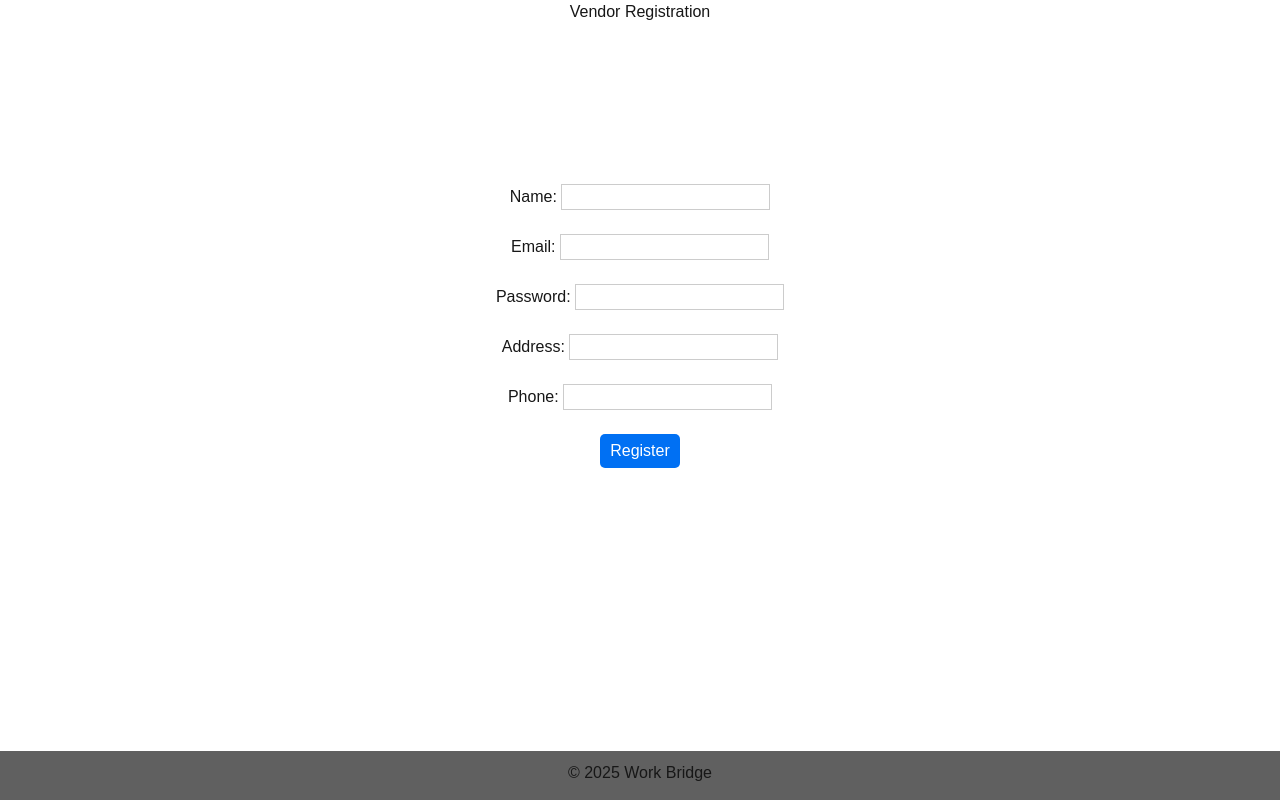
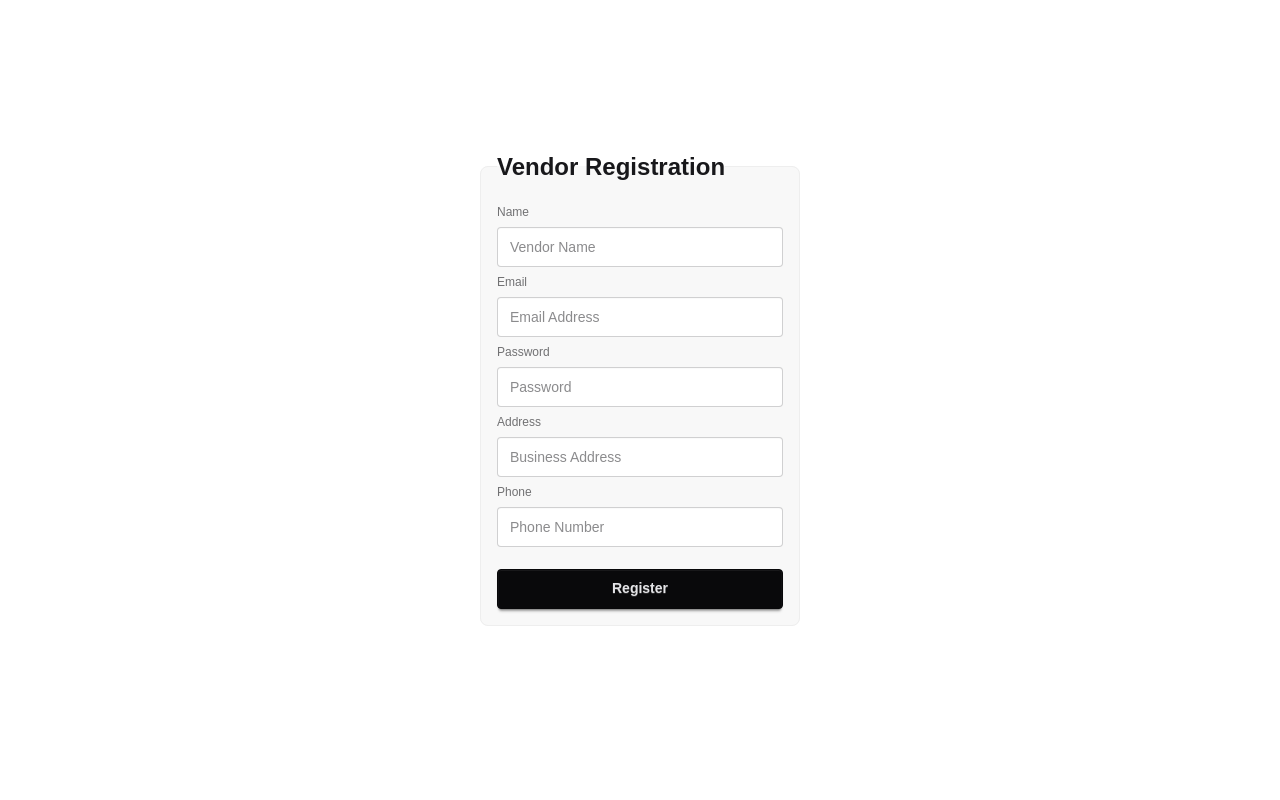
Before and after one commit to pritom-Das/WorkBridgeFrontEnd, a Next.js app: page /vendor/register in a window 1280 px wide. Built offline with nearby package versions, Linux system fonts and the light colour scheme.

Commit message:
create service

```diff
--- a/app/globals.css
+++ b/app/globals.css
@@ -24,6 +24,7 @@ body {
   background: var(--background);
   color: var(--foreground);
   font-family: Arial, Helvetica, sans-serif;
+  min-height: 100vh;
 }
 
 .login-btn {
--- a/app/vendor/login/page.tsx
+++ b/app/vendor/login/page.tsx
@@ -20,6 +20,7 @@ export default function VendorPage() {
     const formData = new FormData(e.currentTarget);
     const data = Object.fromEntries(formData);
 
+    // 1. Client-side Validation
     const result = loginSchema.safeParse(data);
     if (!result.success) {
       const err: any = {};
@@ -32,10 +33,19 @@ export default function VendorPage() {
     setAuthError("");
 
     try {
-      // POST to /vendors/login
+      // 2. Axios Request (Login)
       const response = await axiosInstance.post('/vendors/login', result.data);
-        alert("Login Successful!");
-        router.push("/vendor/dashBoard");
+
+      // 3. Save Vendor ID to LocalStorage
+      // Note: This relies on your Backend Controller returning { id: 1, ... }
+      if (response.data.id) {
+        localStorage.setItem("vendorId", response.data.id.toString());
+      } else {
+        console.warn("Backend did not return an ID. Dashboard requests may fail.");
+      }
+
+      alert("Login Successful!");
+      router.push("/vendor/dashBoard");
 
     } catch (err: any) {
       setAuthError(err.response?.data?.message || "Invalid Email or Password");
@@ -43,26 +53,47 @@ export default function VendorPage() {
   };
 
   return (
-    <div>
-      <Title text="Vendor Login" />
-      <form onSubmit={handleSubmit} style={{ textAlign: 'center', marginTop: '160px' }}>
-        {authError && <p style={{ color: 'red', marginBottom: '10px' }}>{authError}</p>}
+    <div className="flex flex-col items-center justify-center min-h-screen bg-base-200" data-theme="light">
+      <form onSubmit={handleSubmit} className="mt-6">
+        <fieldset className="fieldset bg-base-100 border-base-300 rounded-box w-80 border p-4">
+          <legend className="fieldset-legend text-2xl">Login</legend>
 
-        <div>
-          <label>Email: </label>
-          <input type="email" name="email" style={{ border: '1px solid #ccc' }} />
-          {error.email && <span style={{ color: 'red' }}> {error.email}</span>}
-        </div>
-        <br />
+          {/* Global Auth Error */}
+          {authError && (
+            <div className="text-error text-sm text-center mb-3">
+              {authError}
+            </div>
+          )}
 
-        <div>
-          <label>Password: </label>
-          <input type="password" name="password" style={{ border: '1px solid #ccc' }} />
-          {error.password && <span style={{ color: 'red' }}> {error.password}</span>}
-        </div>
-        <br />
+          {/* Email Field */}
+          <div>
+            <label className="label">Email</label>
+            <input
+              type="email"
+              name="email"
+              className="input w-full"
+              placeholder="Enter your email"
+            />
+          </div>
+          {error.email && <span className="text-error text-xs mt-1">{error.email}</span>}
 
-        <button type="submit" className="login-btn">Login</button>
+          {/* Password Field */}
+          <div>
+            <label className="label">Password</label>
+            <input
+              type="password"
+              name="password"
+              className="input w-full"
+              placeholder="Enter your password"
+            />
+          </div>
+          {error.password && <span className="text-error text-xs mt-1">{error.password}</span>}
+
+          {/* Submit Button */}
+          <button type="submit" className="btn btn-neutral mt-4 w-full">
+            Login
+          </button>
+        </fieldset>
       </form>
     </div>
   );
--- a/app/vendor/register/page.tsx
+++ b/app/vendor/register/page.tsx
@@ -49,52 +49,79 @@ export default function VendorRegister() {
   };
 
   return (
-    <div>
-      <Title text="Vendor Registration" />
-      {serverError && <p style={{ color: 'red', textAlign: 'center', marginTop: '10px' }}>{serverError}</p>}
+  <div className="flex flex-col items-center justify-center min-h-screen py-10 " data-theme="light">
 
-      <form onSubmit={handleSubmit} style={{ textAlign: 'center', marginTop: '160px' }}>
-        <div>
-          <label>Name: </label>
-          <input type="text" name="name" style={{ border: '1px solid #ccc' }} />
-          {error.name && <span style={{ color: 'red' }}> {error.name}</span>}
-        </div>
-        <br />
+    {/* Form Container */}
+    <form onSubmit={handleSubmit}>
+      <fieldset className="fieldset bg-base-200 border-base-300 rounded-box w-80 border p-4">
+        <legend className="fieldset-legend text-2xl">Vendor Registration</legend>
 
-        <div>
-          <label>Email: </label>
-          <input type="email" name="email" style={{ border: '1px solid #ccc' }} />
-          {error.email && <span style={{ color: 'red' }}> {error.email}</span>}
-        </div>
-        <br />
+        {/* Server Error Message */}
+        {serverError && (
+          <div className="text-error text-sm text-center mb-2">
+            {serverError}
+          </div>
+        )}
 
-        <div>
-          <label>Password: </label>
-          <input type="password" name="password" style={{ border: '1px solid #ccc' }} />
-          {error.password && <span style={{ color: 'red' }}> {error.password}</span>}
-        </div>
-        <br />
+        {/* Name Field */}
+        <label className="label">Name</label>
+        <input
+          type="text"
+          name="name"
+          className="input w-full"
+          placeholder="Vendor Name"
+        />
+        {error.name && <span className="text-error text-xs mt-1">{error.name}</span>}
 
-        <div>
-          <label>Address: </label>
-          <input type="text" name="address" style={{ border: '1px solid #ccc' }} />
-          {error.address && <span style={{ color: 'red' }}> {error.address}</span>}
-        </div>
-        <br />
+        {/* Email Field */}
+        <label className="label">Email</label>
+        <input
+          type="email"
+          name="email"
+          className="input w-full"
+          placeholder="Email Address"
+        />
+        {error.email && <span className="text-error text-xs mt-1">{error.email}</span>}
 
-        <div>
-          <label>Phone: </label>
-          <input type="text" name="phone" style={{ border: '1px solid #ccc' }} />
-          {error.phone && <span style={{ color: 'red' }}> {error.phone}</span>}
-        </div>
-        <br />
+        {/* Password Field */}
+        <label className="label">Password</label>
+        <input
+          type="password"
+          name="password"
+          className="input w-full"
+          placeholder="Password"
+        />
+        {error.password && <span className="text-error text-xs mt-1">{error.password}</span>}
 
-        <button type="submit" className="login-btn">Register</button>
-      </form>
+        {/* Address Field */}
+        <label className="label">Address</label>
+        <input
+          type="text"
+          name="address"
+          className="input w-full"
+          placeholder="Business Address"
+        />
+        {error.address && <span className="text-error text-xs mt-1">{error.address}</span>}
 
-      <div style={{ marginTop: '20px' }}>
-        <Footer />
-      </div>
+        {/* Phone Field */}
+        <label className="label">Phone</label>
+        <input
+          type="text"
+          name="phone"
+          className="input w-full"
+          placeholder="Phone Number"
+        />
+        {error.phone && <span className="text-error text-xs mt-1">{error.phone}</span>}
+
+        {/* Submit Button */}
+        <button type="submit" className="btn btn-neutral mt-4 w-full">
+          Register
+        </button>
+      </fieldset>
+    </form>
+
+    <div className="mt-8">
     </div>
-  );
+  </div>
+);
 }
--- a/app/vendor/service/[id]/page.tsx
+++ /dev/null
@@ -1,15 +0,0 @@
-"use client";
-
-import Title from "@/components/Title";
-import { useParams } from "next/navigation";
-
-export default function VendorServicePage() {
-  const { id } = useParams();
-
-  return (
-    <div>
-      <Title text="Vendor service" />
-      <p>Vendor ID: {id}</p>
-    </div>
-  );
-}
--- /dev/null
+++ b/app/vendor/service/create/page.tsx
@@ -0,0 +1,115 @@
+"use client";
+import { useState, useEffect } from "react";
+import { useRouter } from "next/navigation";
+import { z } from "zod";
+import axiosInstance from "@/app/(util)/axios";
+
+// Zod Schema
+const serviceSchema = z.object({
+  title: z.string().min(3, "Service title is too short"),
+  description: z.string().min(10, "Description must be at least 10 chars"),
+  price: z.string().regex(/^\d+$/, "Price must be a number"),
+});
+
+export default function CreateServicePage() {
+  const [error, setError] = useState<any>({});
+  const [isLoading, setIsLoading] = useState(true); // 1. Add Loading State
+  const [vendorId, setVendorId] = useState<string | null>(null);
+  const router = useRouter();
+
+  useEffect(() => {
+    const id = localStorage.getItem("vendorId");
+
+    if (!id) {
+      // 2. If no ID, redirect immediately without showing the form
+      // You can keep the alert if you want, but often a silent redirect is smoother
+      alert("Please login first");
+      router.push("/vendor/login");
+    } else {
+      // 3. If ID exists, stop loading and show the form
+      setVendorId(id);
+      setIsLoading(false);
+    }
+  }, [router]);
+
+  const handleSubmit = async (e: React.FormEvent<HTMLFormElement>) => {
+    e.preventDefault();
+    const formData = new FormData(e.currentTarget);
+    const rawData = Object.fromEntries(formData);
+
+    const result = serviceSchema.safeParse(rawData);
+    if (!result.success) {
+      const err: any = {};
+      result.error.issues.forEach(i => { err[i.path[0]] = i.message });
+      setError(err);
+      return;
+    }
+
+    setError({});
+
+    try {
+      const payload = {
+        title: result.data.title,
+        description: result.data.description,
+        price: Number(result.data.price)
+      };
+
+      await axiosInstance.post(`/vendors/${vendorId}/services`, payload);
+
+      alert("Service Created Successfully!");
+      router.push("/vendor/dashBoard");
+
+    } catch (err: any) {
+      console.error(err);
+      alert(err.response?.data?.message || "Failed to create service");
+    }
+  };
+
+  // 4. BLOCK RENDER: If loading, show nothing (or a spinner)
+  if (isLoading) {
+    return (
+      <div className="flex h-screen items-center justify-center bg-base-200">
+        <span className="loading loading-spinner loading-lg"></span>
+      </div>
+    );
+  }
+
+  // 5. Normal Render (Only happens after check passes)
+  return (
+    <div className="flex flex-col items-center min-h-screen py-10 bg-base-200" data-theme="light">
+      <form onSubmit={handleSubmit} className="w-full max-w-md">
+        <fieldset className="fieldset bg-base-100 p-6 rounded-box shadow-lg">
+          <legend className="fieldset-legend text-2xl font-bold">Create New Service</legend>
+
+          <label className="label">Service Title</label>
+          <input
+            name="title"
+            type="text"
+            className="input input-bordered w-full"
+            placeholder="e.g. AC Repair"
+          />
+          {error.title && <span className="text-error text-xs">{error.title}</span>}
+
+          <label className="label">Price (BDT)</label>
+          <input
+            name="price"
+            type="number"
+            className="input input-bordered w-full"
+            placeholder="e.g. 500"
+          />
+          {error.price && <span className="text-error text-xs">{error.price}</span>}
+
+          <label className="label">Description</label>
+          <textarea
+            name="description"
+            className="textarea textarea-bordered h-24 w-full"
+            placeholder="Describe the service..."
+          ></textarea>
+          {error.description && <span className="text-error text-xs">{error.description}</span>}
+
+          <button type="submit" className="btn btn-primary mt-4 w-full">Publish Service</button>
+        </fieldset>
+      </form>
+    </div>
+  );
+}
--- a/components/footer.tsx
+++ b/components/footer.tsx
@@ -1,18 +1,6 @@
 export default function Footer() {
   return (
-    <footer
-      style={{
-        position: "fixed",
-        bottom: 0,
-        left: 0,
-        width: "100%",
-        height: "50px",
-        padding: "10px",
-        textAlign: "center",
-        borderTop: "1px solid #ffffffff",
-        backgroundColor: "#606060ff",
-      }}
-    >
+    <footer>
       <p>© 2025 Work Bridge</p>
     </footer>
   );
```
Also changed, not shown: app/vendor/dashBoard/page.tsx (+49 -33 lines).
